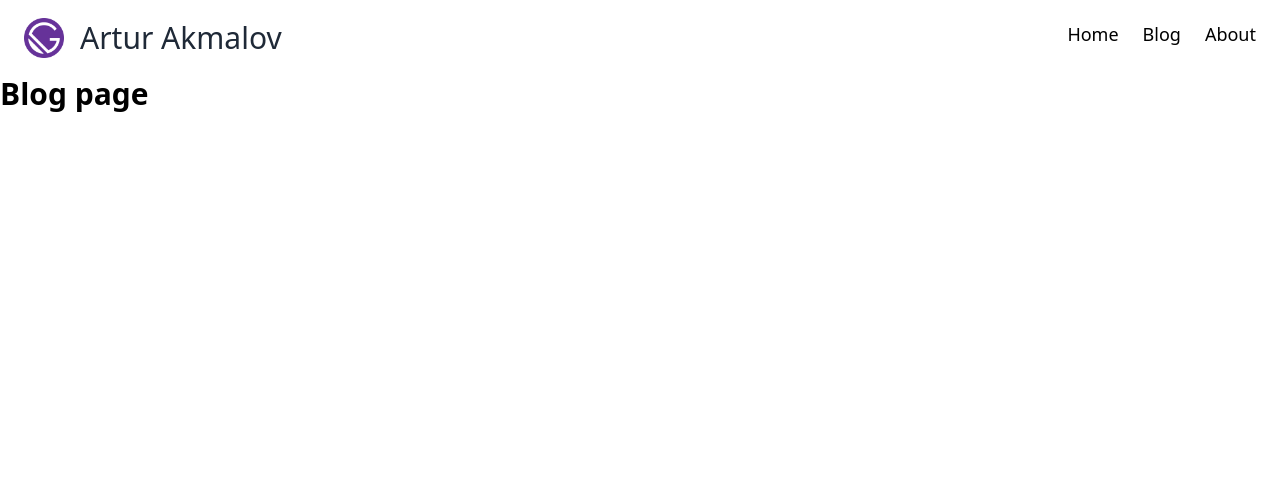
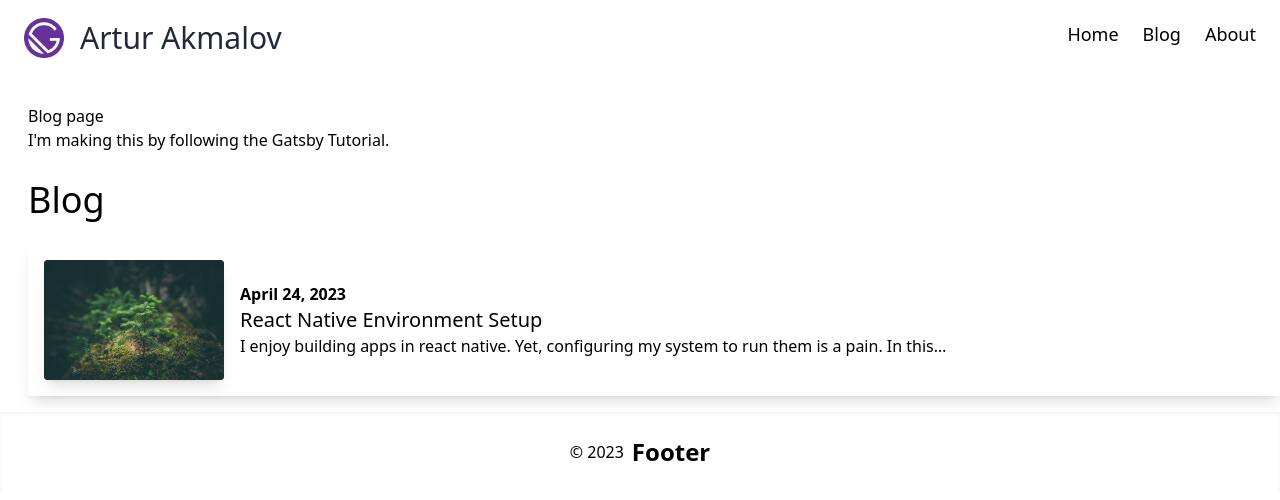
Before and after one commit to akmalovaa/akmalov.com, a Gatsby site: page /blog in a window 1280 px wide. Built offline with nearby package versions, Linux system fonts and the light colour scheme; Gatsby itself is replaced by a stand-in of ours; some packages are replaced by stand-ins of ours.

Commit message:
add blog

````diff
--- /dev/null
+++ b/blog/react-native-env/index.mdx
@@ -0,0 +1,49 @@
+---
+title: React Native Environment Setup
+type: post
+date: 2023-04-24
+dateModified:
+tags: [react native, setup, env, config]
+featuredImage:
+  path: feature.jpg
+  creator:
+    name: Matthew Smith
+    url: https://unsplash.com/@whale
+---
+
+I enjoy building apps in react native. Yet, configuring my system to run them is a pain. In this article I'll outline how I've tried to make it less painful.
+
+## Node
+
+React native uses node to interface with the native JS runtime on Android and iOS. The runtime allows for hooks into native code which is how we can build high performing native apps.
+I use NVM to manage my node installs. It lets me manage many versions for various projects.
+
+## Watchman
+
+React native uses watchman to watch changes, compile, and refresh the app on your device. I install this from brew; no management required.
+
+## Ruby
+
+React native needs ruby to use CocoaPods (a ruby gem) for handling iOS dependencies. I started out using rvm but have since switched to rbenv. Both libraries allow managing ruby version. I found rbenv much easier to set up than rvm.
+
+## Xcode
+
+React native needs Xcode for iOS development tooling including the iOS simulator. For a while I installed this via the Mac App Store but downloads took forever and sometimes got stuck. I have switched to using Xcodes to manage having many versions of Xcode installed. Downloads don’t take as long and have not gotten stuck thus far.
+
+## JDK
+
+React native needs a JDK for Android development. I use jenv to manage jdk versions and prefer openJDKs. I grab openJDKs from brew and add them into jenv.
+
+## Android Studio
+
+React native needs Android Studio for Android development tooling. During install include Android SDK, Android SDK Platform, and Android Virtual Device. The latest Android SDK installs by default. Check that it's compatible with the version of react native you’re using. You can use the SDK Manager within Android Studio to install the correct version. In order for react native to build apps with native code some environment variables need set up.
+
+```
+export ANDROID_HOME=$HOME/Library/Android/sdk
+export PATH=$PATH:$ANDROID_HOME/emulator
+export PATH=$PATH:$ANDROID_HOME/platform-tools
+```
+
+## Create An App
+
+At this point the system is set up to run react native applications. There are several options for spinning up a new react native app. I have used the CLI to create apps with and without expo. I have also used a 3rd party CLI called Ignite from InfiniteRed. My next project will use a template from TheCodingMachine called React Native Boilerplate.
--- a/gatsby-config.js
+++ b/gatsby-config.js
@@ -33,6 +33,14 @@ module.exports = {
     }
   }, "gatsby-transformer-remark", "gatsby-plugin-sharp", "gatsby-transformer-sharp",
   {
+    resolve: 'gatsby-source-filesystem',
+    options: {
+      name: 'blog',
+      path: 'blog'
+    },
+    __key: 'blog'
+    },
+  {
       resolve: 'gatsby-plugin-mdx',
       options: {
         gatsbyRemarkPlugins: [
@@ -45,14 +53,6 @@ module.exports = {
         ],
       },
     },
-  {
-    resolve: 'gatsby-source-filesystem',
-    options: {
-      name: 'blog',
-      path: 'blog',
-      // ignore: isDev ? [] : ['**/drafts'],
-    },
-  },
   {
     resolve: 'gatsby-source-filesystem',
     options: {
--- /dev/null
+++ b/src/components/card.js
@@ -0,0 +1,24 @@
+import React from 'react'
+import { Link } from 'gatsby'
+import { GatsbyImage, getImage } from 'gatsby-plugin-image'
+
+const Card = ({ link, title, thumbnail, date, excerpt }) => {
+  return (
+    <article className="rounded bg-surface shadow-lg transition-all duration-500 ease-in-out hover:-translate-y-2 hover:shadow-accent/30">
+      <Link to={link} className="block p-4">
+        <div className="flex flex-col items-center gap-4 sm:flex-row">
+          <div className="h-[120px] w-[180px] shrink-0 overflow-hidden rounded bg-gradient-to-r from-indigo-500 via-purple-500 to-pink-500 shadow-lg">
+            <GatsbyImage alt={title} image={getImage(thumbnail)} />
+          </div>
+          <div>
+            {date && <time className="font-semibold text-accent">{date}</time>}
+            <h3 className="!mt-0 text-xl">{title}</h3>
+            <p className="text-base text-muted">{excerpt}</p>
+          </div>
+        </div>
+      </Link>
+    </article>
+  )
+}
+
+export default Card
--- a/src/pages/blog.js
+++ b/src/pages/blog.js
@@ -1,14 +1,53 @@
 import * as React from "react"
+import { graphql } from 'gatsby'
 import Header from "../components/header"
+import Footer from "../components/footer"
+import Card from '../components/card'
 
 
-const BlogPage = () => {
+const BlogPage = ({ data }) => {
   return (
     <main>
-      <Header></Header>
-      <h1 className="text-3xl font-bold">
-        Blog page
-      </h1>
+      <Header />
+      <div className="mx-auto max-w-screen-xl">
+        <div className="ml-7 mt-7 justify-between">
+          <h1>Blog page</h1>
+          <p>I'm making this by following the Gatsby Tutorial.</p>
+        </div>
+
+        <div>
+          <h2 className="ml-7 mt-7 mb-6 text-4xl">Blog</h2>
+          <ul
+            className="ml-7 mb-4"
+            style={{
+              listStyleType: 'none',
+              padding: 0,
+              display: 'grid',
+              gap: '2rem',
+            }}
+          >
+            {data.allMdx.nodes.map(
+              ({
+                id,
+                excerpt,
+                frontmatter: { title, featuredImage, date },
+                // fields: { slug },
+              }) => (
+                <li key={id}>
+                  <Card
+                    link={`/blog`}
+                    title={title}
+                    thumbnail={featuredImage?.path?.childImageSharp}
+                    date={date}
+                    excerpt={excerpt}
+                  />
+                </li>
+              )
+            )}
+          </ul>
+        </div>
+      </div>
+      <Footer />
     </main>
   )
 }
@@ -16,3 +55,28 @@ const BlogPage = () => {
 export const Head = () => <title>Blog Page</title>
 
 export default BlogPage
+
+export const query = graphql`
+ query {
+    allMdx(
+      sort: { frontmatter: { date: DESC } }
+      filter: { frontmatter: { type: { eq: "post" } } }
+    ) {
+      nodes {
+        id
+        excerpt(pruneLength: 100)
+        frontmatter {
+          title
+          date(formatString: "MMMM DD, YYYY")
+          featuredImage {
+            path {
+              childImageSharp {
+                gatsbyImageData(width: 800)
+              }
+            }
+          }
+        }
+      }
+    }
+  }
+`
````
Also changed, not shown: blog/react-native-env/feature.jpg (added).
